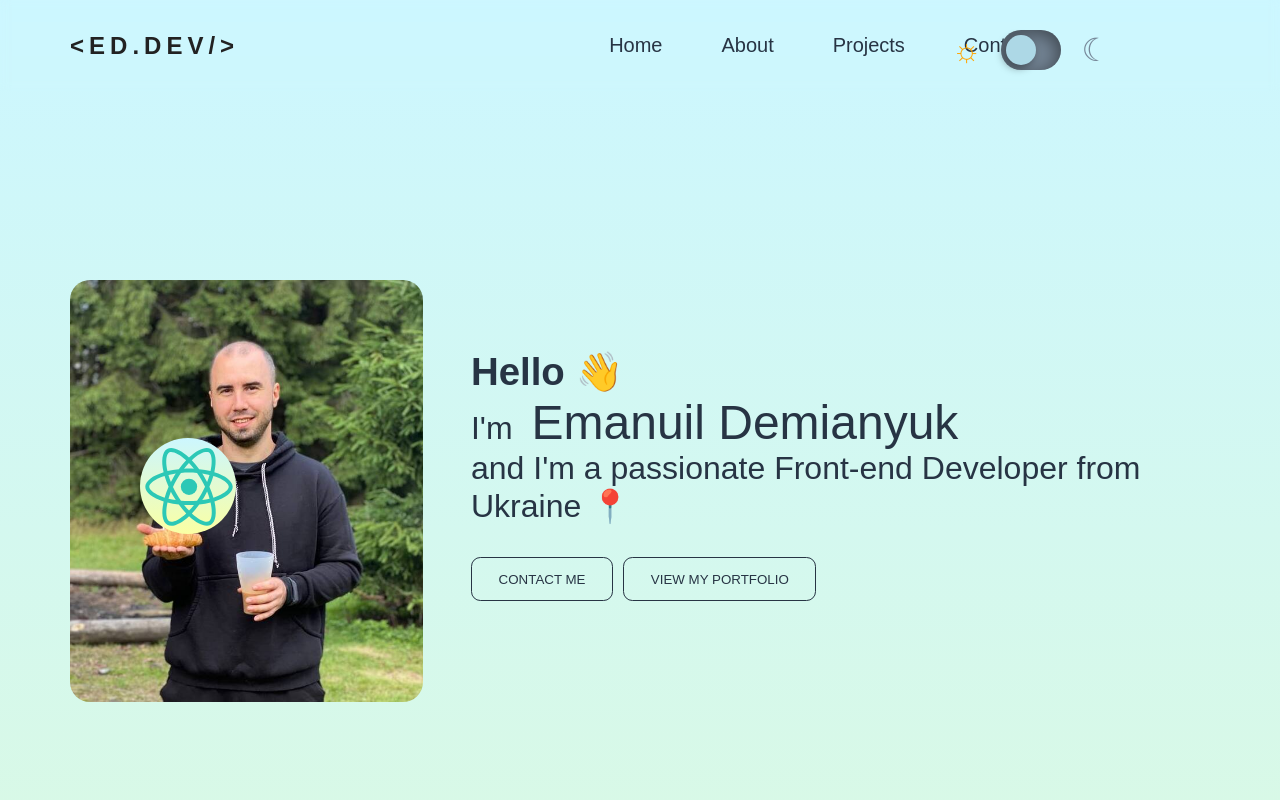
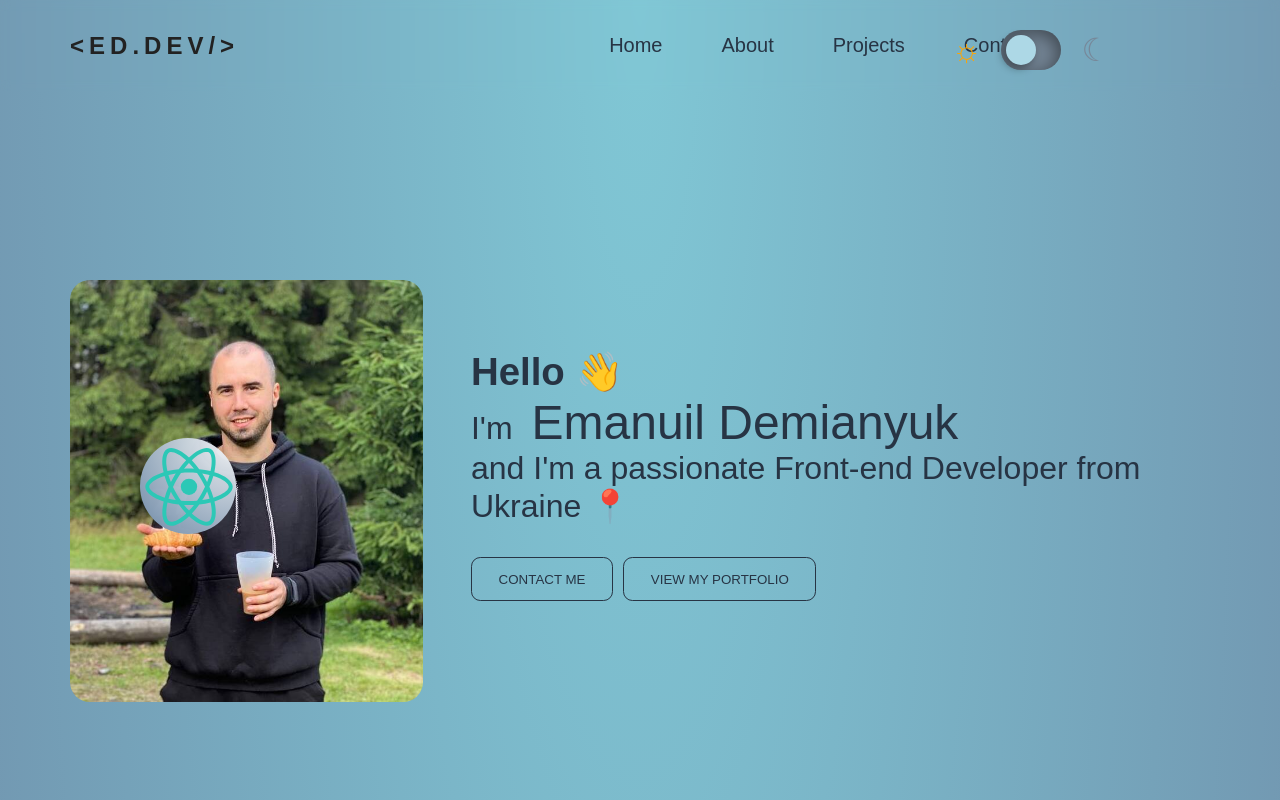
Before and after one commit to EmanuilDemianyuk/my-webSite, a React (Vite) app: page / in a window 1280 px wide. Shown: the top 800 px of the page. Built offline with nearby package versions, Linux system fonts and the light colour scheme; a web font is replaced by a local one.

Commit message:
changed the link on the portfolio, as well as changed the color palette of some components

```diff
--- a/src/App.scss
+++ b/src/App.scss
@@ -1,5 +1,4 @@
-@import url('https://fonts.googleapis.com/css2?family=Saira+Extra+Condensed:wght@300;400;500;600;700;800;900&display=swap');
-
+@import url("https://fonts.googleapis.com/css2?family=Saira+Extra+Condensed:wght@300;400;500;600;700;800;900&display=swap");
 
 // This is a container for all parent elements that call it
 
@@ -44,17 +43,31 @@
   --dusk: #6600ff;
   --red: #fe0222;
   --orange: #fd7702;
-    --yellow: #ffbb00;
+  --yellow: #faee43;
   --gray-dark: #273444;
   --gray-light: #b5bcc4;
+  --neon: #53ffa090;
 
   // Light grad-color
-    --gradLight-first: hsl(190, 100%, 90%);
-	--gradLight-second: hsl(63, 100%, 82%);
+  --gradLight-first: #80c7d5;
+  --gradLight-second: hsl(211, 24%, 54%);
+
+  --lt-gradient-from: var(--gradLight-first);
+  --lt-gradient-to: var(--gradLight-second);
+
+  --gradSpinLight: #fffffff4, var(--lt-gradient-to);
+  --gradLight: var(--lt-gradient-from), var(--lt-gradient-to);
 
   // Dark grad-color
   --gradDark-first: hsl(198, 44%, 11%);
-	--gradDark-second: hsl(198, 39%, 29%);
+  --gradDark-second: hsl(200, 45%, 24%);
+
+  --dk-gradient-from: var(--gradDark-first);
+  --dk-gradient-to: var(--gradDark-second);
+
+  --gradSpinDark: #373737f3, var(--gradDark-second);
+
+  --gradDark: var(--dk-gradient-from), var(--dk-gradient-to);
 
   // Color icon
   --sun: orange;
@@ -72,47 +85,50 @@
   --bg-menu: var(--gray-light);
   --accent-text: var(--white);
 
-    --b-btn:  transparent;
+  --b-btn: transparent;
   --text-btn: var(--text);
   --bg-btn: transparent;
   --bg-hover-btn: var(--nav-text);
+  --bg-card: var(--white);
 
   --tag-color: var(--gray-dark);
   --tag-bg: var(--white);
 
-    --backgroundSpiner: linear-gradient(to bottom, var(--gradDark-first), var(--gradDark-second));
+  --backgroundSpiner: linear-gradient(to bottom, var(--gradSpinDark));
 
-    background: linear-gradient(to bottom, var(--gradDark-first), var(--gradDark-second));
+  background: linear-gradient(to bottom, var(--gradDark));
 }
 
 .LightTheme {
   --header-text: var(--ash-black);
   --text: var(--gray-dark);
-    --nav-text: var(--blue);
+  --nav-text: var(--yellow);
 
   --background: var(--white);
   --bgFooter: var(--gray-dark);
 
-    --b-btn:  transparent;
+  --b-btn: transparent;
   --text-btn: var(--text);
   --bg-btn: transparent;
-    --bg-hover-btn: var(--nav-text);
+  --bg-hover-btn: var(--blue);
+  --bg-card: var(--neon);
 
   --tag-color: var(--white);
   --tag-bg: var(--gray-dark);
 
-    --backgroundSpiner:linear-gradient(to bottom, var(--gradLight-first), var(--gradLight-second));
+  --backgroundSpiner: radial-gradient(ellipse at top, var(--gradSpinLight));
 
   --bg-menu: var(--ash-black);
   --accent-text: var(--white);
-    background: linear-gradient(to bottom, var(--gradLight-first), var(--gradLight-second));
+
+  background: radial-gradient(ellipse at top, var(--gradLight));
 }
 
 .wrapper {
   position: relative;
   display: flex;
   flex-direction: column;
-    font-family: 'Saira Extra Condensed', sans-serif;
+  font-family: "Saira Extra Condensed", sans-serif;
   min-height: 100dvh;
   width: 100%;
 }
--- a/src/components/LinkPad/style.module.scss
+++ b/src/components/LinkPad/style.module.scss
@@ -2,7 +2,6 @@
   display: flex;
   justify-content: center;
   align-items: center;
-
 
   a {
     cursor: pointer;
@@ -11,13 +10,11 @@
   img {
     padding: 0.4em;
 
-
     &:hover {
       transition: all 0.3s;
-            background-color: var(--nav-text);
+      background-color: var(--bg-hover-btn);
       opacity: 0.8;
       border-radius: 50%;
     }
   }
-
 }
--- a/src/components/PortfolioButton/index.tsx
+++ b/src/components/PortfolioButton/index.tsx
@@ -1,16 +1,17 @@
 //  Subordinate to parental css
 
 const PortfolioButton = () => {
-  const cvLink = "https://drive.google.com/file/d/1DjFNwJ_9b9MF_bnfK0_6U5vAkDewiGaz/view?usp=sharing";
+  const cvLink = "https://drive.google.com/file/d/1Cgcf4ttnGGQdhV4SUqwXwG0ipzZ_EGxX/view?usp=sharing";
+
 
   const openPortfolio = () => {
     window.open(cvLink, '_blank');
   };
   return (
     <>
-        <button onClick={openPortfolio}>
-                VIEW MY PORTFOLIO
-        </button>
+      <button onClick={openPortfolio}>
+        VIEW MY PORTFOLIO
+      </button>
     </>
   )
 }
--- a/src/components/ProjectCard/style.module.scss
+++ b/src/components/ProjectCard/style.module.scss
@@ -1,11 +1,9 @@
 .card {
   border-radius: 0.6em;
   overflow: hidden;
-    box-shadow: 1px 1px 300px 12px var(--bg-hover-btn);
+  box-shadow: 1px 1px 100px 12px var(--bg-card);
   width: 100%;
   height: auto;
-
-
 
   display: flex;
   flex-direction: column;
@@ -19,15 +17,16 @@
     overflow: hidden;
     margin: 1em 0em 1em 0em;
 
-
     a {
       display: block;
       position: relative;
       overflow: hidden;
-            transform: translateY(0%); transition: transform 5s ease-in-out 0s;
+      transform: translateY(0%);
+      transition: transform 5s ease-in-out 0s;
 
       &:hover {
-                transform: translateY(-41.5%); transition: transform 5s ease-in-out 0s;
+        transform: translateY(-41.5%);
+        transition: transform 5s ease-in-out 0s;
       }
 
       img {
@@ -83,7 +82,7 @@
       color: var(--text-btn);
 
       &:hover {
-                transition: 0.180s ease-in-out;
+        transition: 0.18s ease-in-out;
         color: var(--bg-hover-btn);
       }
     }
@@ -93,19 +92,16 @@
   }
 }
 
-
 @media (min-width: 440px) {
   .card {
-
     &__tech {
       grid: repeat(2, 30px) / auto-flow 8.25em;
     }
     &__imgBlock {
-
       a {
-
         &:hover {
-                    transform: translateY(-50%); transition: transform 5s ease-in-out 0s;
+          transform: translateY(-50%);
+          transition: transform 5s ease-in-out 0s;
         }
       }
     }
@@ -114,11 +110,10 @@
 @media (min-width: 740px) {
   .card {
     &__imgBlock {
-
       a {
-
         &:hover {
-                    transform: translateY(-64.2%); transition: transform 5s ease-in-out 0s;
+          transform: translateY(-64.2%);
+          transition: transform 5s ease-in-out 0s;
         }
       }
     }
@@ -133,11 +128,10 @@
       grid: repeat(3, 30px) / auto-flow 8.25em;
     }
     &__imgBlock {
-
       a {
-
         &:hover {
-                    transform: translateY(-59.9%); transition: transform 5s ease-in-out 0s;
+          transform: translateY(-59.9%);
+          transition: transform 5s ease-in-out 0s;
         }
       }
     }
@@ -145,17 +139,14 @@
 }
 @media (min-width: 1140px) {
   .card {
-
-
     &__tech {
       grid: repeat(2, 30px) / auto-flow 8.25em;
     }
     &__imgBlock {
-
       a {
-
         &:hover {
-                    transform: translateY(-65.5%); transition: transform 5s ease-in-out 0s;
+          transform: translateY(-65.5%);
+          transition: transform 5s ease-in-out 0s;
         }
       }
     }
```
Lines whose indentation alone changed are shown as unchanged.
